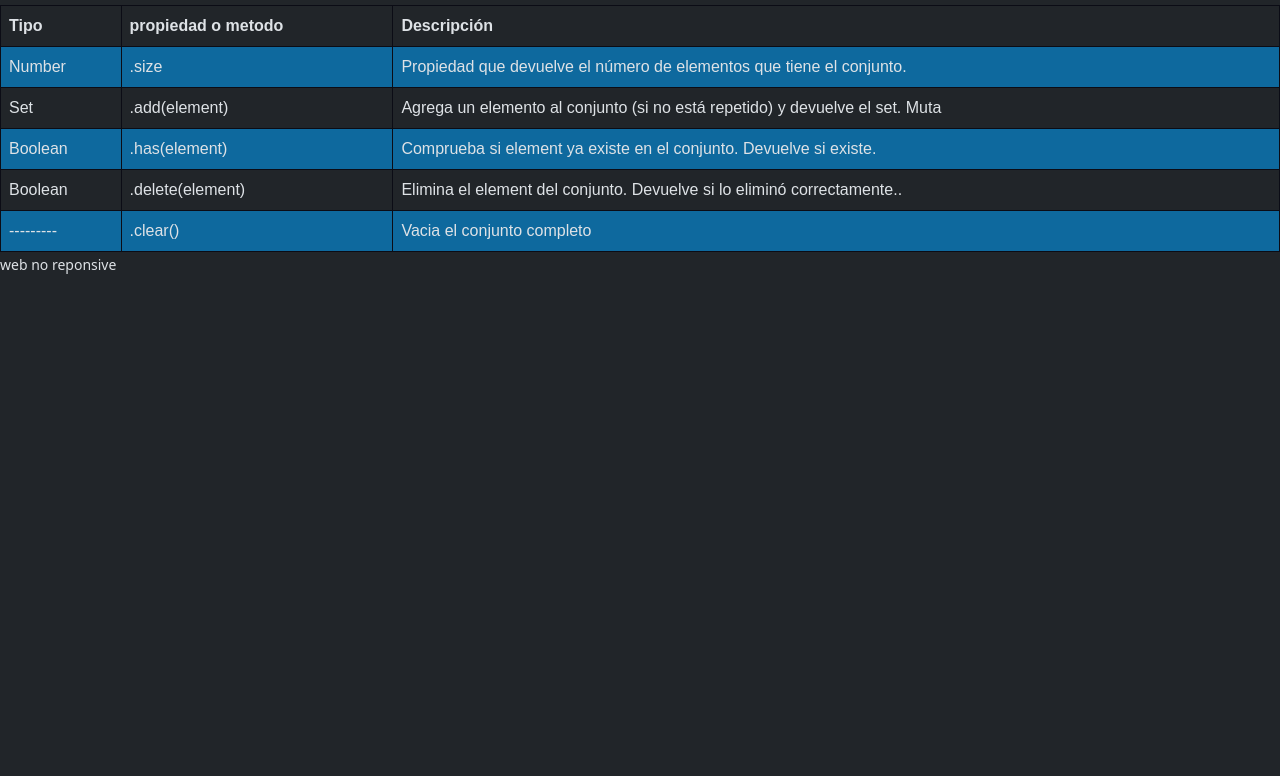
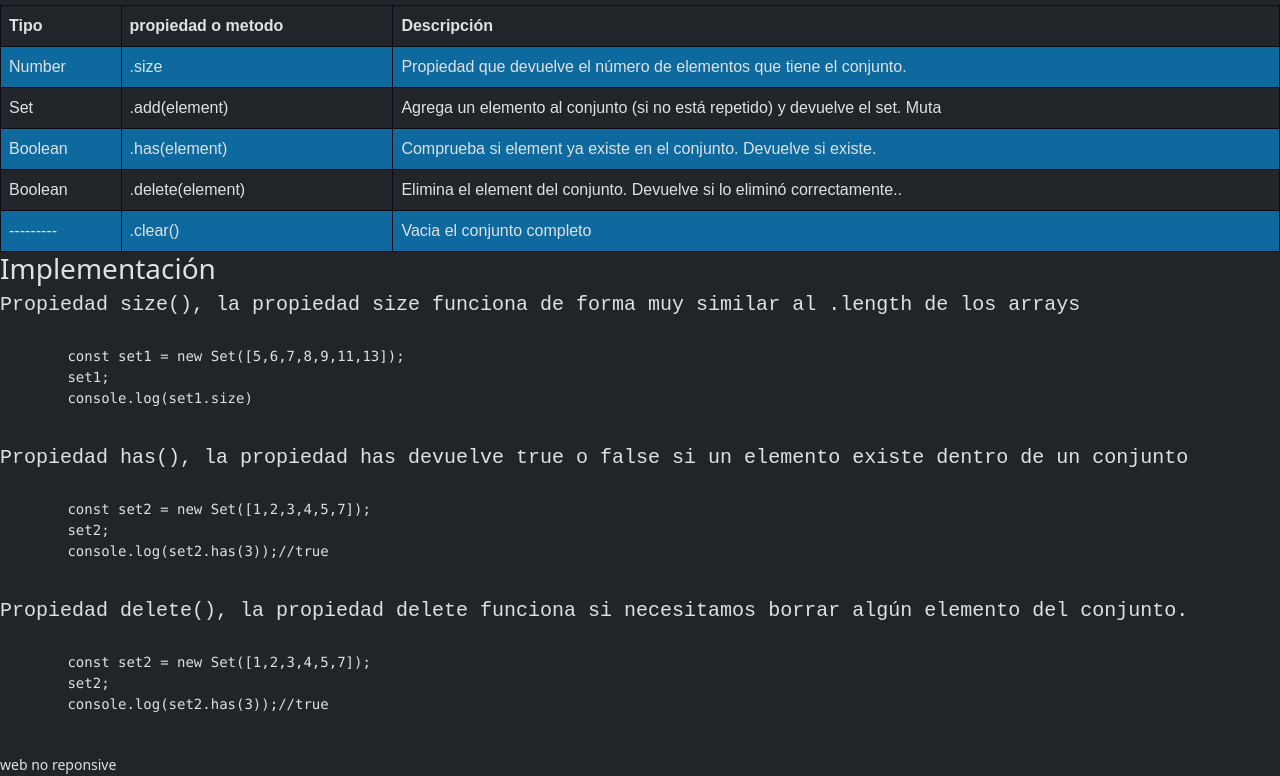
Before and after one commit to Nordcode-cyber/TP-Javascript, a plain HTML site: page Set-map/index.html in a window 1280 px wide. Shown: the part 341-1117 px from the top of the page. Before the commit the page ends 800 px from the top, so only its background shows below. Drawn offline with nearby package versions, Linux system fonts and the light colour scheme.

Commit message:
index.html

```diff
--- a/Set-map/index.html
+++ b/Set-map/index.html
@@ -4,6 +4,7 @@
     <meta charset="UTF-8">
     <meta http-equiv="X-UA-Compatible" content="IE=edge">
     <meta name="viewport" content="width=device-width, initial-scale=1.0">
+    <script src = "script.js" ></script>
     <link href="https://cdn.jsdelivr.net/npm/bootstrap@5.3.1/dist/css/bootstrap.min.css" rel="stylesheet">
 <meta name="viewport" content="width=device-width, initial-scale=1">
 <div class="dropdown" data-bs-theme="dark"></div>
@@ -27,13 +28,18 @@
         tr:nth-child(even) {
           background-color: #0e699e;
         }
+        h5{
+            font-family:monospace;
+            text-decoration: dotted;
+            text-decoration-color: #0e699e;
+        }
         </style>
 </head>
 <header>
 
 </header>
 <body>
-    <script src = "script.js" ></script>
+
     <h1>Trabajando en javascript con Set-Map</h1>
     <h2>Que son los Set</h2>
     <h3>Los Set en Javascript son estructuras de datos nativas muy interesantes para representar conjuntos de datos.
@@ -76,6 +82,25 @@
             <td>Vacia el conjunto completo</td>
         </tr>
        </table>
+       <h3>Implementación</h3>
+       <h5>Propiedad size(), la propiedad size funciona de forma muy similar al .length de los arrays</h5>
+      <pre> <code>
+        const set1 = new Set([5,6,7,8,9,11,13]);
+        set1;
+        console.log(set1.size)
+      </code></pre>
+      <h5>Propiedad has(), la propiedad has devuelve true o false si un elemento existe dentro de un conjunto</h5>
+     <pre><code>
+        const set2 = new Set([1,2,3,4,5,7]);
+        set2;
+        console.log(set2.has(3));//true
+     </code></pre>
+     <h5>Propiedad delete(), la propiedad delete funciona si necesitamos borrar algún elemento del conjunto.</h5>
+     <pre><code>
+        const set2 = new Set([1,2,3,4,5,7]);
+        set2;
+        console.log(set2.has(3));//true
+     </code></pre>
 
 
 
--- a/Set-map/script.js
+++ b/Set-map/script.js
@@ -1,6 +1,7 @@
 /*no permite repetir datos
  *
  */
+console.log('%c 🎉 ¡Si puedes imaginar, lo puedes programar! 🚀', 'font-size: 22px; color: purple; font-weight: bold;');
 const set = new Set();
 set.add(5);
 set.add("A");
```
